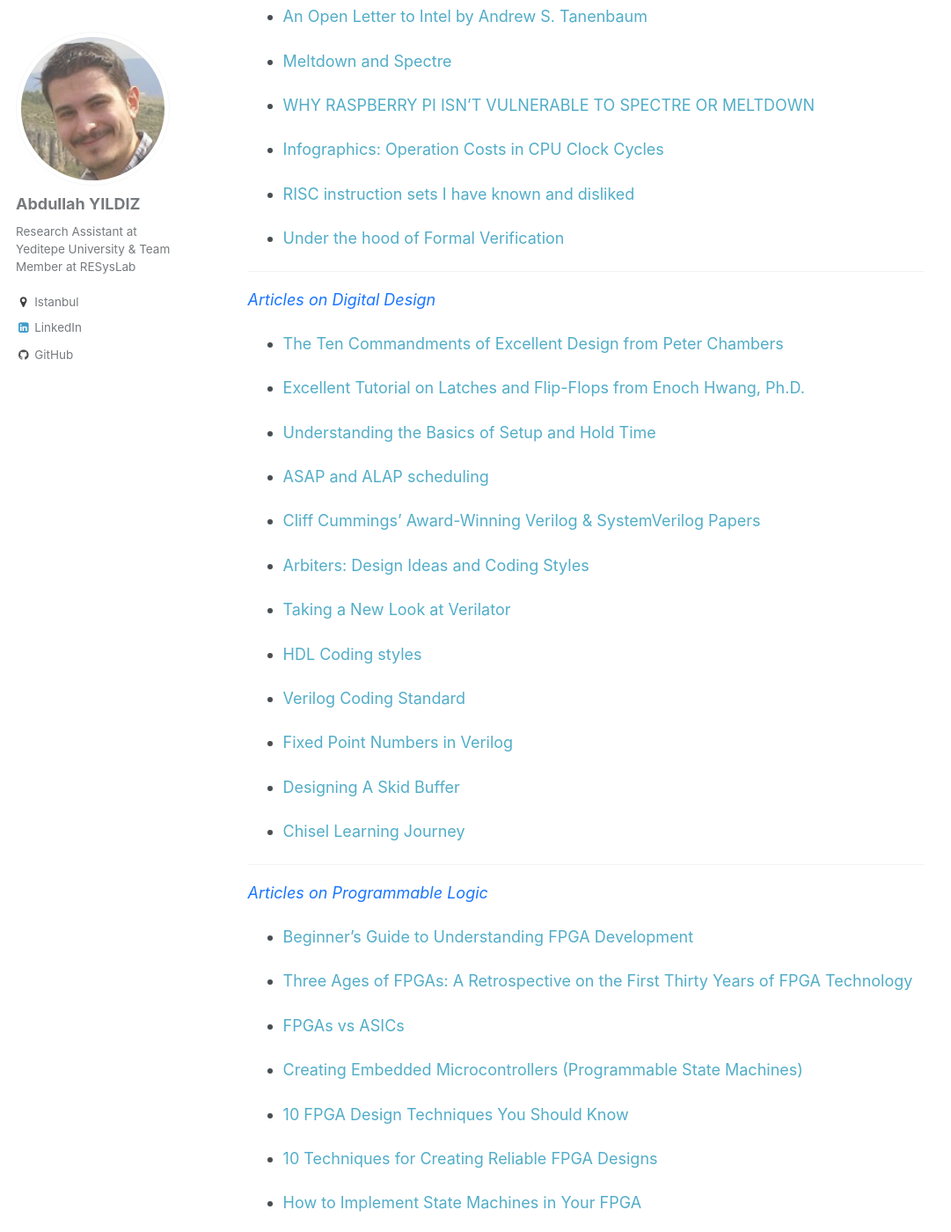
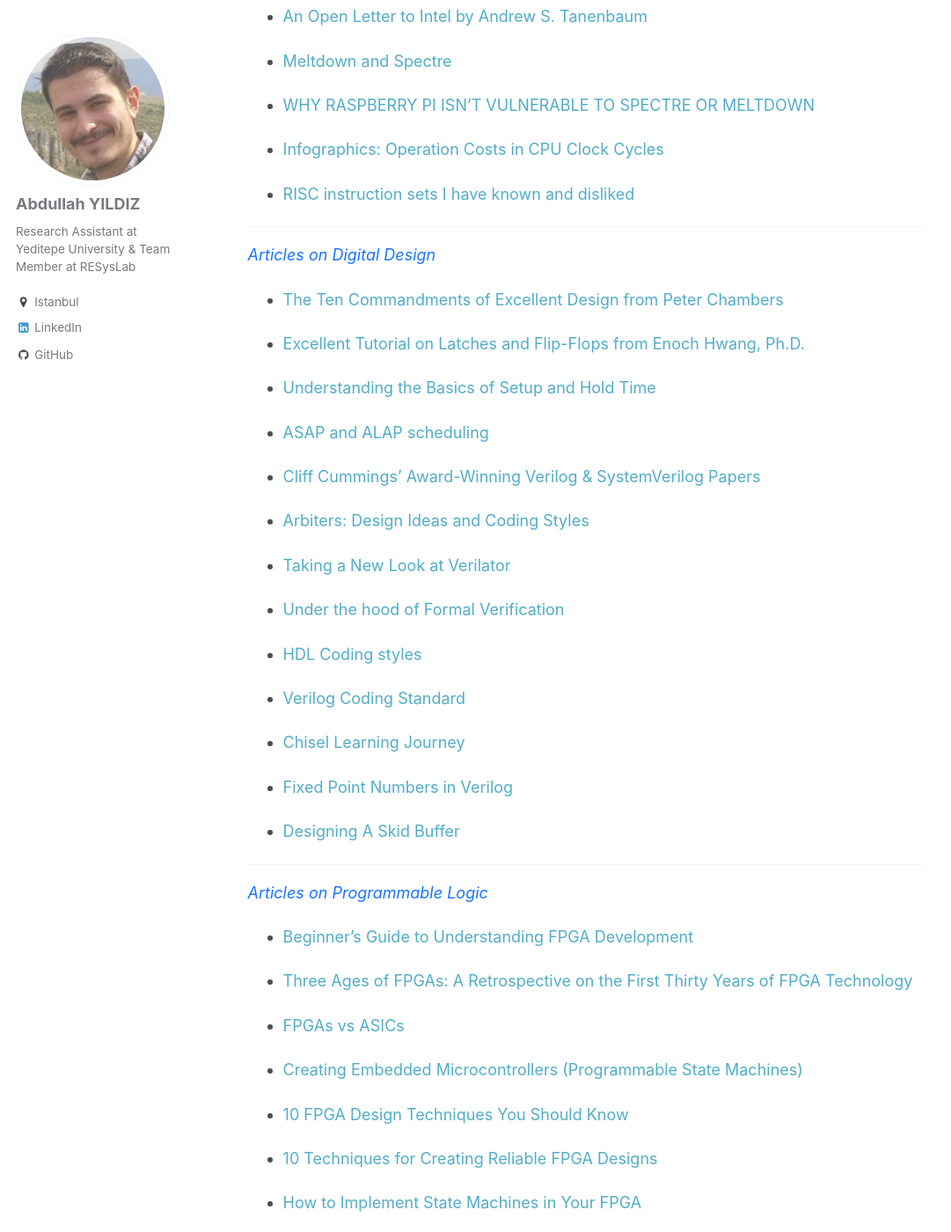
Before and after one commit to abdullahyildiz/abdullahyildiz.github.io, a Jekyll site: the page built from _records/articles.md, in a window 1280 px wide and 1400 px high, scrolled down 479 px. Shown: the whole window at 88% size, without its empty margins (0-1081 px from the left). Built offline with Jekyll 4.4.1, drawn with Linux system fonts in a browser that asks for light colours; part of the change alters nothing that is shown.

```diff
--- a/_records/articles.md
+++ b/_records/articles.md
@@ -28,8 +28,6 @@ location: "Istanbul, Turkiye"
 
 * [RISC instruction sets I have known and disliked](https://www.jwhitham.org/2016/02/risc-instruction-sets-i-have-known-and.html)
 
-* [Under the hood of Formal Verification](https://tomverbeure.github.io/rtl/2019/01/04/Under-the-Hood-of-Formal-Verification.html)
-
 <hr>
 
 <span style="color:#1a75ff"> *Articles on Digital Design* </span>
@@ -48,15 +46,17 @@ location: "Istanbul, Turkiye"
 
 * [Taking a New Look at Verilator](http://zipcpu.com/blog/2017/06/21/looking-at-verilator.html)
 
+* [Under the hood of Formal Verification](https://tomverbeure.github.io/rtl/2019/01/04/Under-the-Hood-of-Formal-Verification.html)
+
 * [HDL Coding styles](https://www.edn.com/electronics-blogs/ic-designer-s-corner/4441866/VHDL-Coding-styles)
 
 * [Verilog Coding Standard](http://fpgacpu.ca/fpga/verilog.html)
 
+* [Chisel Learning Journey](https://github.com/Intensivate/learning-journey)
+
 * [Fixed Point Numbers in Verilog](https://timetoexplore.net/blog/fixed-point-numbers-in-verilog)
 
 * [Designing A Skid Buffer](http://fpgacpu.ca/fpga/skid_buffer.html)
-
-* [Chisel Learning Journey](https://github.com/Intensivate/learning-journey)
 
 <hr>
 
```
